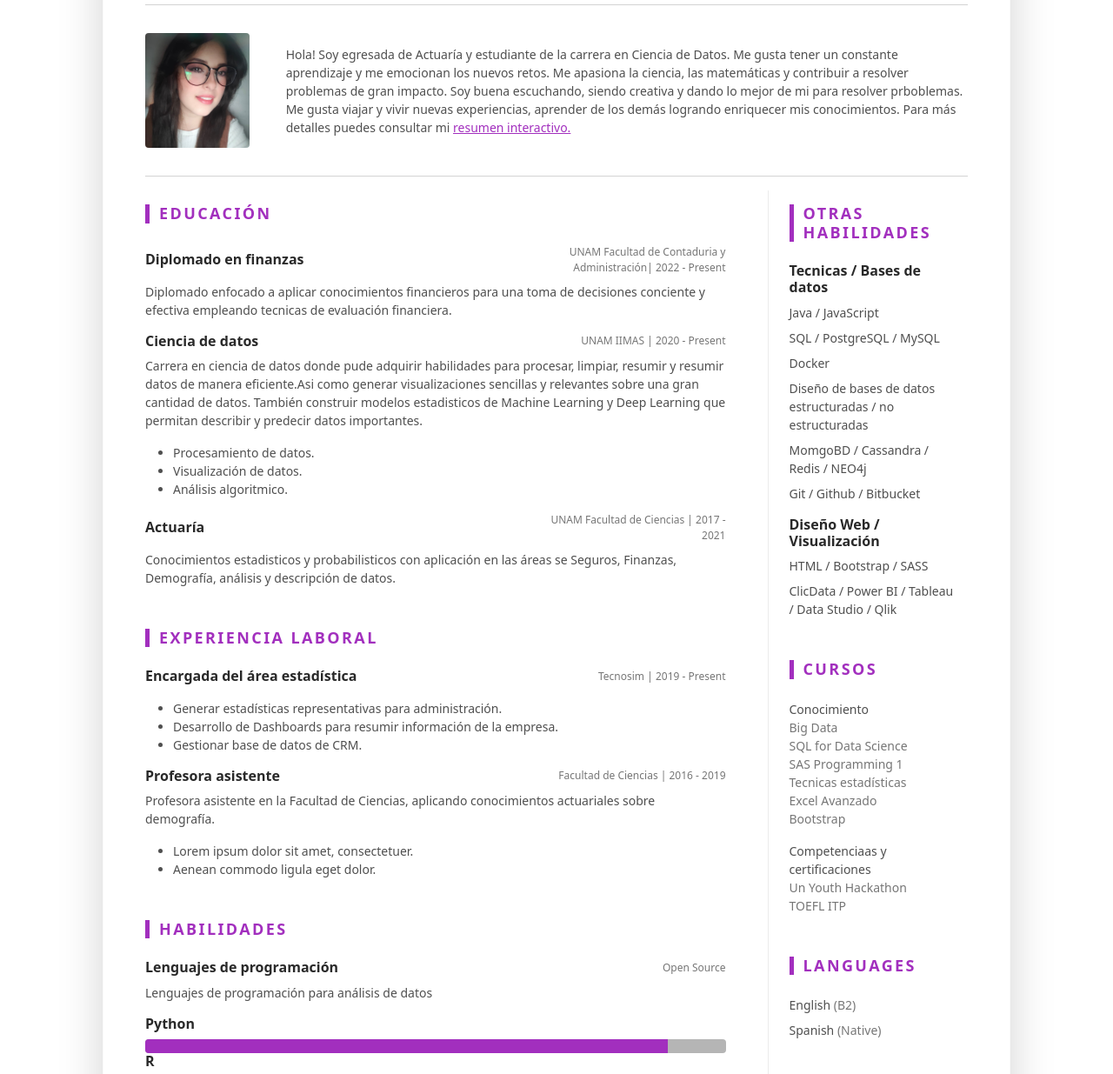
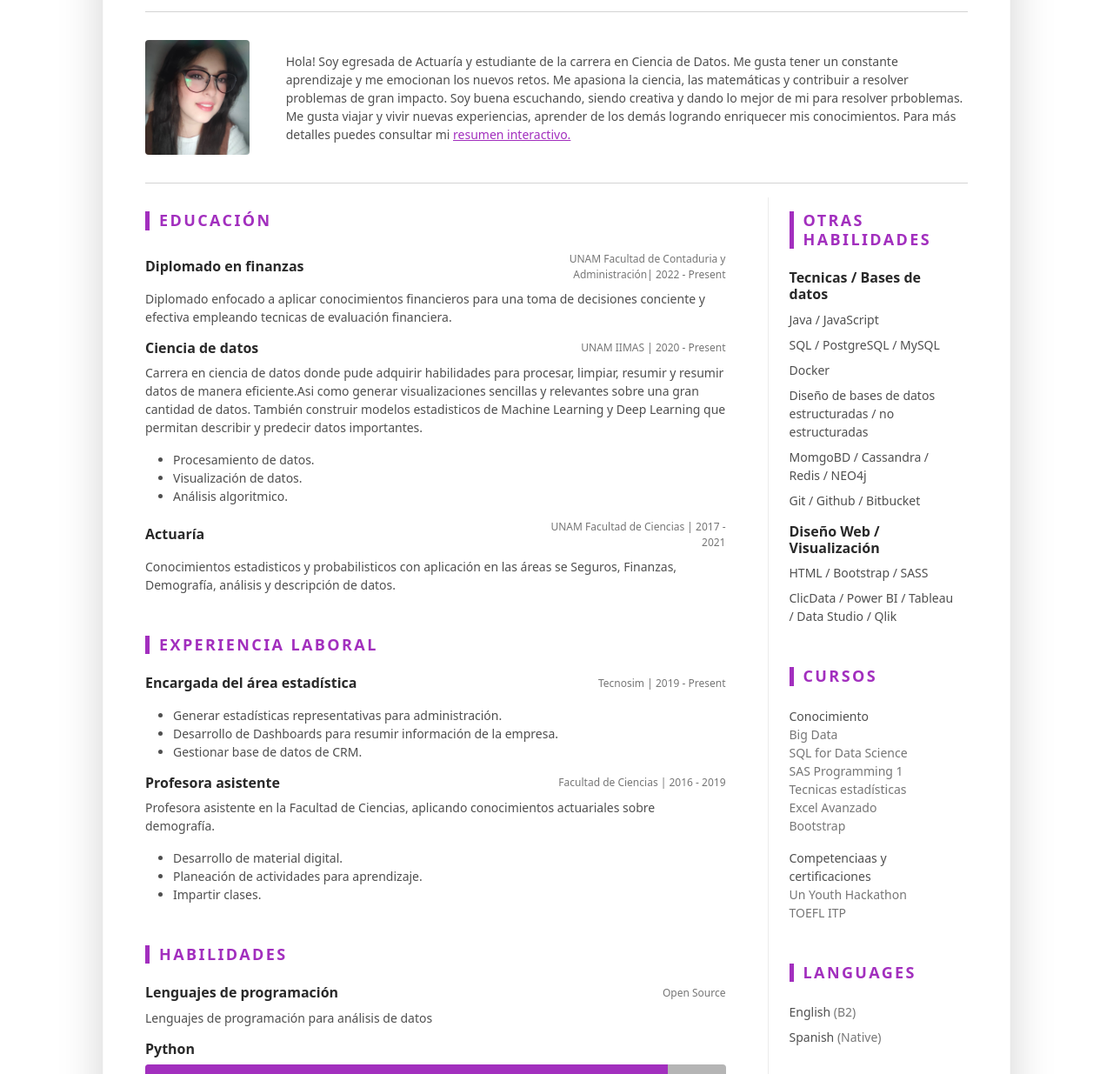
Before and after one commit to Pamela-ruiz9/Pamela-ruiz9.github.io, a website: page cv.html in a window 1280 px wide. Shown: the part 204-1439 px from the top of the page at 87% size. Drawn offline with Linux system fonts and the light colour scheme.

Commit message:
Correccion

```diff
--- a/cv.html
+++ b/cv.html
@@ -36,10 +36,13 @@
 						</div><!--//resume-title-->
 						<div class="resume-contact col-12 col-md-6 col-lg-4 col-xl-3">
 							<ul class="list-unstyled mb-0">
+
 								<li class="mb-2"><i class="fas fa-phone-square fa-fw fa-lg me-2 "></i><a class="resume-link" href="tel:#">55 43 77 69 24 </a></li>
 								<li class="mb-2"><i class="fas fa-envelope-square fa-fw fa-lg me-2"></i><a class="resume-link" href="mailto:#">pamela_ruiz@ciencias.unam.mx</a></li>
 								<li class="mb-2"><i class="fas fa-globe fa-fw fa-lg me-2"></i><a class="resume-link" href="./index.html">Web Site</a></li>
-								<li class="mb-0"><i class="fas fa-map-marker-alt fa-fw fa-lg me-2"></i>CDMX</li>
+								<li class="mb-2"><i class="fas fa-map-marker-alt fa-fw fa-lg me-2"></i> <a>CDMX </a></li>
+								<!--<li class="mb-0"><i class="fas fa-file-pdf fa-fw fa-lg me-2" style="font-size:15px"></i> <a  class="resume-link" href="../pdfs/cv.pdf" download="CV_PamelaRuiz">
+									Descargar Archivo </a></li>-->
 							</ul>
 						</div><!--//resume-contact-->
 					</div><!--//row-->
@@ -143,8 +146,9 @@
 									<div class="item-content">
 										<p>Profesora asistente en la Facultad de Ciencias, aplicando conocimientos actuariales sobre demografía.</p>
 										<ul class="resume-list">
-											<li>Lorem ipsum dolor sit amet, consectetuer.</li>
-											<li>Aenean commodo ligula eget dolor.</li>
+											<li>Desarrollo de material digital.</li>
+											<li>Planeación de actividades para aprendizaje.</li>
+											<li>Impartir clases.</li>
 										</ul>
 									</div>
 								</div>
```
Also changed, not shown: 1 other file.
